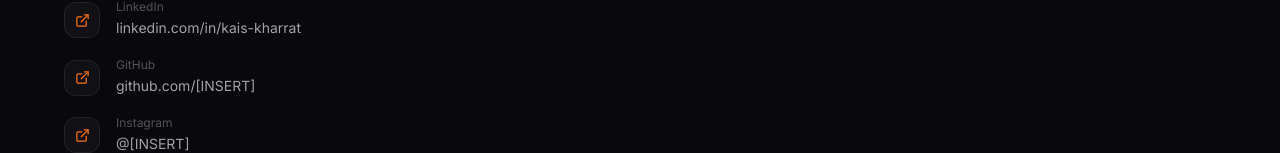
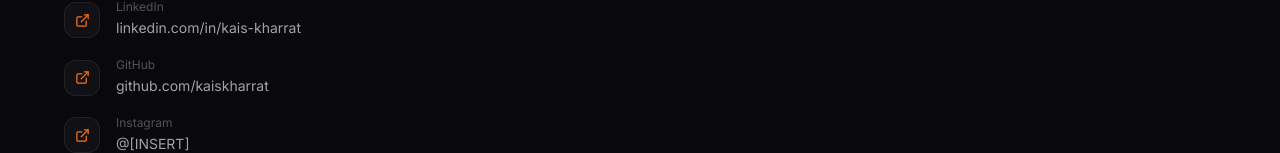
Before and after one commit to kaiskharrat/kais-portfolio, a Next.js app: page /contact in a window 1280 px wide. Shown: the part 660-813 px from the top of the page. Built offline with nearby package versions, Linux system fonts and the light colour scheme.

Commit message:
fix: add real GitHub links across footer, contact and projects
Co-Authored-By: Claude Sonnet 4.6 <noreply@anthropic.com>

```diff
--- a/src/app/contact/page.tsx
+++ b/src/app/contact/page.tsx
@@ -10,7 +10,7 @@ const contactMethods = [
   { icon: Phone,       label: 'WhatsApp',  value: '+216 29 536 778',         href: 'https://wa.me/21629536778' },
   { icon: MapPin,      label: 'Location',  value: 'Sfax, Tunisia — Remote',  href: null },
   { icon: ExternalLink,label: 'LinkedIn',  value: 'linkedin.com/in/kais-kharrat', href: 'https://www.linkedin.com/in/kais-kharrat-964418251/' },
-  { icon: ExternalLink,label: 'GitHub',    value: 'github.com/[INSERT]',     href: 'https://github.com/[INSERT]' },
+  { icon: ExternalLink,label: 'GitHub',    value: 'github.com/kaiskharrat',   href: 'https://github.com/kaiskharrat' },
   { icon: ExternalLink,label: 'Instagram', value: '@[INSERT]',               href: 'https://instagram.com/[INSERT]' },
 ]
 
--- a/src/components/layout/Footer.tsx
+++ b/src/components/layout/Footer.tsx
@@ -69,7 +69,7 @@ export default function Footer() {
               </li>
               <li>
                 <a
-                  href="https://github.com/[INSERT]"
+                  href="https://github.com/kaiskharrat"
                   target="_blank"
                   rel="noopener noreferrer"
                   className="text-sm text-[var(--fg-muted)] hover:text-[var(--fg)] transition-colors duration-200 flex items-center gap-2"
--- a/src/data/projects.ts
+++ b/src/data/projects.ts
@@ -39,6 +39,7 @@ export const technologyProjects: Project[] = [
     year: '2025',
     featured: true,
     liveUrl: 'https://tnbot.live',
+    githubUrl: 'https://github.com/kaiskharrat',
     challenge:
       'Tunisian e-commerce sellers run live TikTok sales with hundreds of simultaneous comments. Manually capturing orders causes errors, missed customers and lost revenue.',
     approach:
@@ -66,6 +67,7 @@ export const technologyProjects: Project[] = [
     year: '2025',
     featured: true,
     liveUrl: 'https://zenithgrowth-agency-git-master-kais-kharrats-projects.vercel.app/en',
+    githubUrl: 'https://github.com/kaiskharrat',
     challenge:
       'Build a premium agency site that communicates authority in the UAE market, supports both LTR and RTL layouts, and converts visitors into strategy call bookings.',
     approach:
```
